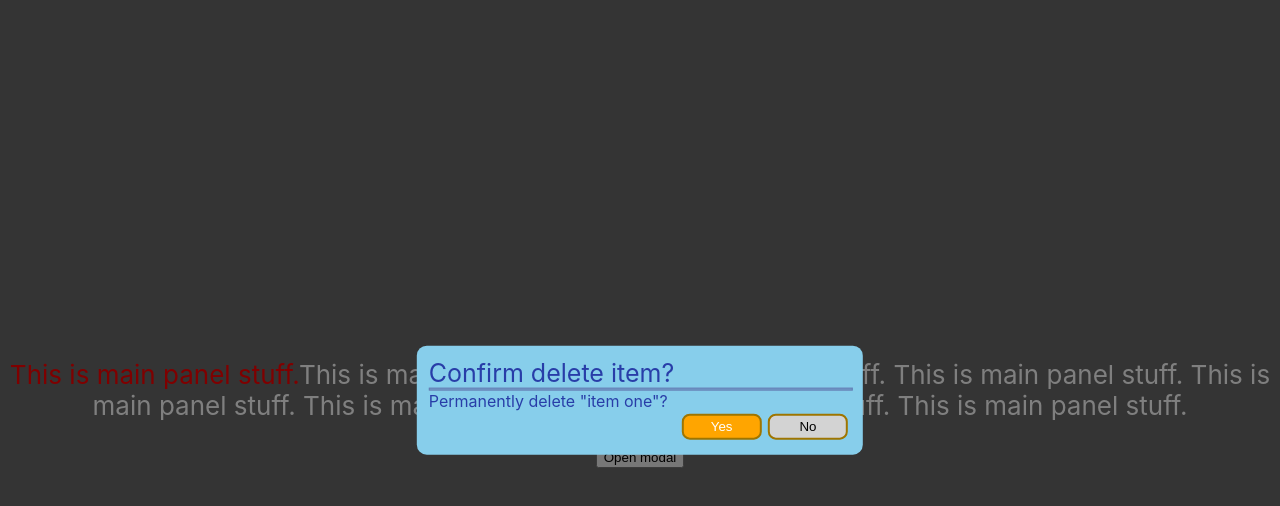
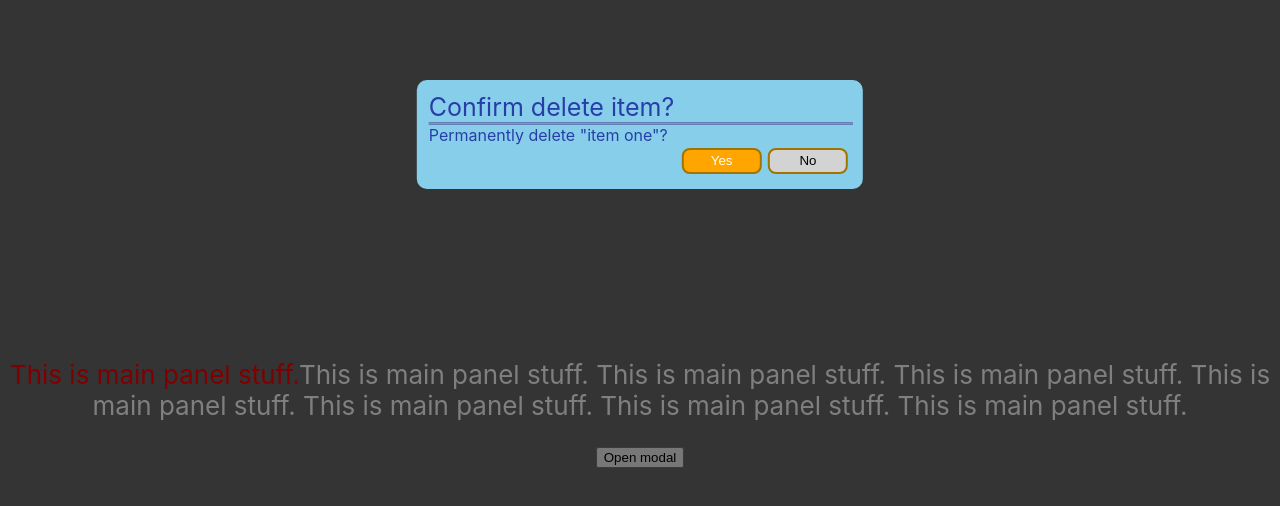
Before and after one commit to mauget/styled-modal, a React (Create React App) app: page / in a window 1280 px wide. Both pictures are taken after a click on the button "Open modal". Shown: the top 506 px of the page. Built offline with nearby package versions, Linux system fonts and the light colour scheme.

Commit message:
Symbolic open position prop added

```diff
--- a/src/App.js
+++ b/src/App.js
@@ -1,6 +1,7 @@
 import React, {useState} from 'react';
 import './App.css';
 import ConfirmationModal from './styled/ConfirmationModal';
+import * as Pos from  './styled/ConfirmationModal';
 
 function handleMainClick() {
     window.alert('Clicked main panel item');
@@ -38,7 +39,8 @@ function App() {
                     Open modal
                 </button>
             </div>
-            <ConfirmationModal show={show} headerText="Confirm delete item?" handleClose={hideModal}>
+            <ConfirmationModal show={show} headerText="Confirm delete item?"
+                               handleClose={hideModal} openPos={Pos.CM_TOP_CENTER}>
                 {`Permanently delete "${itemName}"?`}
             </ConfirmationModal>
         </>
--- a/src/styled/ConfirmationModal/ConfirmationModalImpl.jsx
+++ b/src/styled/ConfirmationModal/ConfirmationModalImpl.jsx
@@ -1,8 +1,9 @@
 import styled from "styled-components";
 import PropTypes from 'prop-types';
 import React from "react";
+import {CM_CENTER_CENTER, CM_TOP_CENTER, CM_TOP_LEFT, CM_TOP_RIGHT} from "./index";
 
-// These styled components are private
+// These are private components
 const Model = styled.div`
     z-index: auto;
     display: ${({show}) => (show ? 'block' : 'none')};
@@ -19,9 +20,31 @@ const Container = styled.div`
     background: skyblue;
     width: 33%;
     height: auto;
-    top:50%;
-    left:50%;
-    transform: translate(-50%,-50%);
+
+    top: ${({openPos}) => (
+    {
+        [CM_CENTER_CENTER]: '50%',
+        [CM_TOP_LEFT]: '10%',
+        [CM_TOP_CENTER]: '10%',
+        [CM_TOP_RIGHT]: '10%'
+    }[openPos])};
+
+    left: ${({openPos}) => (
+    {
+        [CM_CENTER_CENTER]: '50%',
+        [CM_TOP_LEFT]: '5%',
+        [CM_TOP_CENTER]: '50%',
+        [CM_TOP_RIGHT]: '95%'
+    }[openPos])};
+
+    transform: ${({openPos}) => (
+    {
+        [CM_CENTER_CENTER]: 'translate(-50%,-50%)',
+        [CM_TOP_LEFT]: 'translate(0,0)',
+        [CM_TOP_CENTER]: 'translate(-50%,0)',
+        [CM_TOP_RIGHT]: 'translate(-100%,0)'
+    }[openPos])};
+
     border-radius: 10px;
     padding: 0.75rem;
     color: rgba(0,0,139, 0.7);
@@ -66,7 +89,8 @@ export default function ConfirmationModalImpl(props) {
         handleClose, // renderProp fn returns true or false
         show, // boolean - visible/invisible
         headerText, // text
-        detailText // html / inner text
+        detailText, // html / inner text
+        openPos // symbol for placement
     } = {...props};
 
     const sendYes = () => handleClose(true);
@@ -75,7 +99,7 @@ export default function ConfirmationModalImpl(props) {
 
     return (
         <Model show={show}>
-            <Container>
+            <Container openPos={openPos}>
                 <Header>{headerText}</Header>
                 <HBar/>
                 <Slot>{detailText}</Slot>
@@ -95,5 +119,6 @@ ConfirmationModalImpl.defaultProps = {
     detailText: PropTypes.oneOfType([
         PropTypes.string,
         PropTypes.element
-    ]).isRequired
+    ]).isRequired,
+    openPos: PropTypes.symbol
 }
--- a/src/styled/ConfirmationModal/index.jsx
+++ b/src/styled/ConfirmationModal/index.jsx
@@ -1,20 +1,29 @@
 import React from 'react';
 import PropTypes from 'prop-types';
 import ConfirmationModalImpl from "./ConfirmationModalImpl";
+
+// These are the only possible openPos values
+export const CM_CENTER_CENTER = Symbol('CM_CENTER_CENTER');
+export const CM_TOP_LEFT = Symbol('CM_TOP_LEFT');
+export const CM_TOP_CENTER = Symbol('CM_TOP_CENTER');
+export const CM_TOP_RIGHT = Symbol('CM_TOP_RIGHT');
 
 export default function ConfirmationModal(props) {
     const {
         handleClose, // renderProp
         show, // boolean
         headerText, // text
-        children // html or text
+        children,  // html or text
+        openPos
     } = {...props};
+
     return (
         <ConfirmationModalImpl
             handleClose={handleClose}
             show={show}
             headerText={headerText}
             detailText={children}
+            openPos={openPos}
         />
     );
 }
@@ -26,10 +35,17 @@ ConfirmationModal.defaultProps = {
     detailText: PropTypes.oneOfType([
         PropTypes.string,
         PropTypes.element
+    ]),
+    openPos: PropTypes.oneOf([
+        CM_CENTER_CENTER,
+        CM_TOP_LEFT,
+        CM_TOP_CENTER,
+        CM_TOP_RIGHT
     ])
 }
 
 ConfirmationModal.defaultProps = {
     headerText: 'Confirmation',
-    detailText: 'Proceed?'
+    detailText: 'Proceed?',
+    openPos: CM_CENTER_CENTER
 }
```
